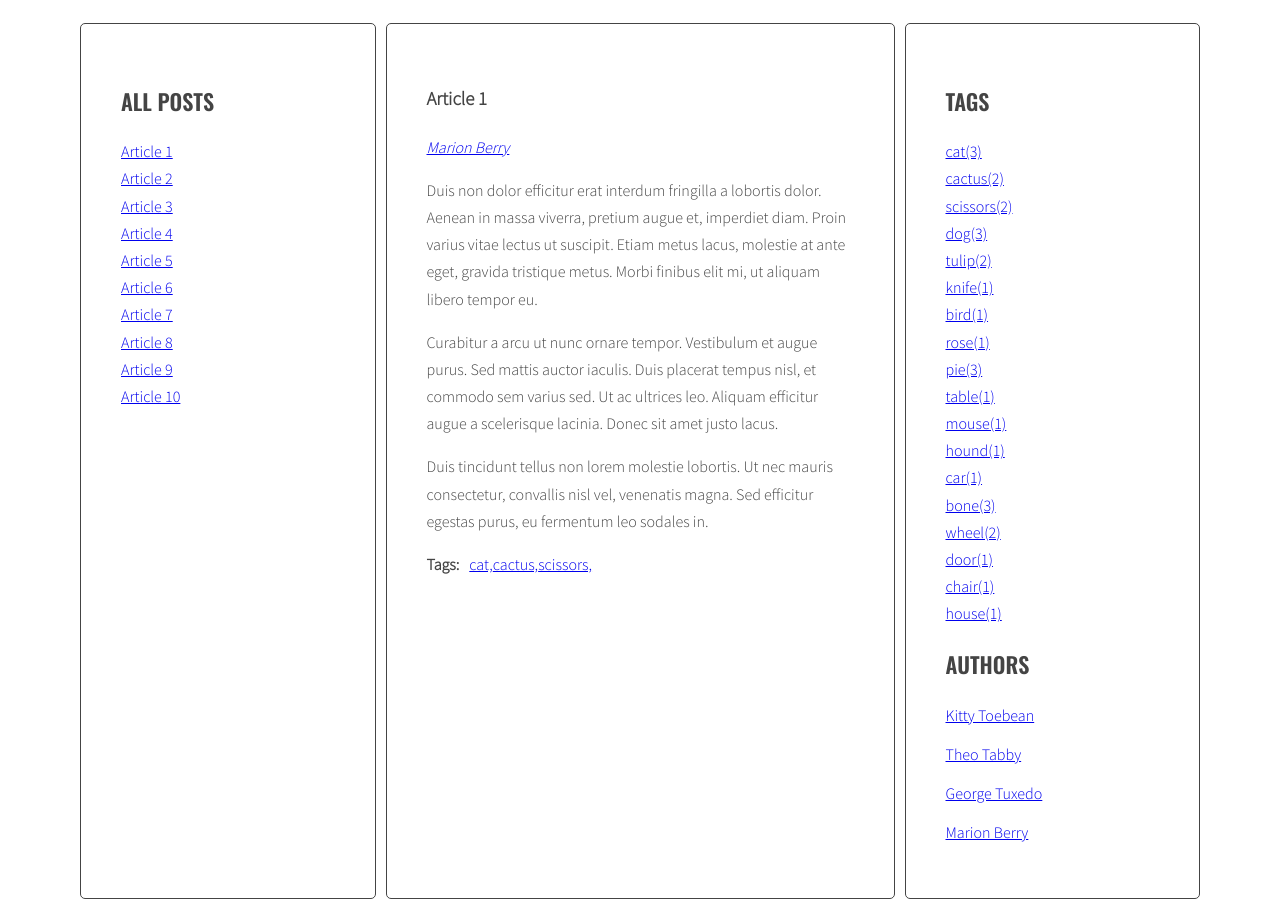
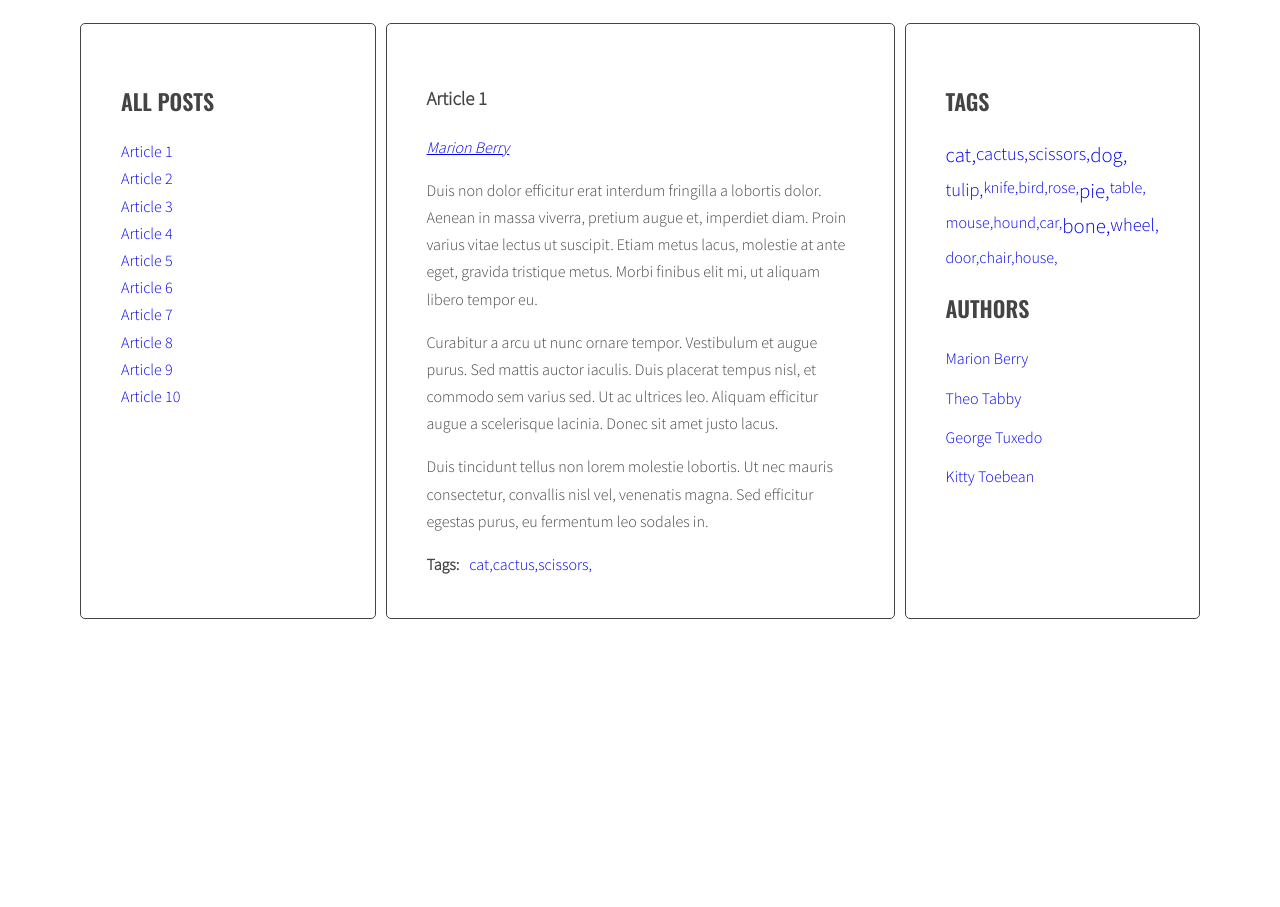
Before and after one commit to Artpienkowski/javascript-blog, a website: page index.html in a window 1280 px wide. Shown: the part 220-1127 px from the top of the page. After the commit the page ends 847 px from the top, so only its background shows below. Drawn offline with nearby package versions, Linux system fonts and the light colour scheme.

Commit message:
generate functional tags cloud, generate author list

```diff
--- a/index.html
+++ b/index.html
@@ -171,28 +171,7 @@
               <h2 class="section-title">Tags</h2>
               <ul class="list tags"></ul>
               <h2 class="section-title">Authors</h2>
-              <ul class="list authors">
-                <li>
-                  <a href="#">
-                    <span class="author-name">Kitty Toebean</span>
-                  </a>
-                </li>
-                <li>
-                  <a href="#">
-                    <span class="author-name">Theo Tabby</span>
-                  </a>
-                </li>
-                <li>
-                  <a href="#">
-                    <span class="author-name">George Tuxedo</span>
-                  </a>
-                </li>
-                <li>
-                  <a href="#">
-                    <span class="author-name">Marion Berry</span>
-                  </a>
-                </li>
-              </ul>
+              <ul class="list authors"></ul>
             </aside>
           </main>
         </div>
--- a/js/script.js
+++ b/js/script.js
@@ -43,7 +43,10 @@ const optArticleSelector = '.post',
   optTitleListSelector = '.titles',
   optArticleTagsSelector = '.post-tags .list',
   optArticleAuthorSelector = '.post-author',
-  optTagsListSelector = '.tags.list';
+  optCloudClassCount = 5,
+  optCloudClassPrefix = 'tag-size-',
+  optTagsListSelector = '.tags.list',
+  optAuthorsListSelector = '.authors.list';
 
 function generateTitleLinks(customSelector = ''){
 
@@ -93,19 +96,25 @@ function calculateTagsParams(tags){
       params.max = tags[tag];
     }
     else if(tags[tag] < params.min){
-      params.max = tags[tag];
+      params.min = tags[tag];
     }
   }
   return params;
 
 }
 
-
+function calculateTagClass (count , params){
+  const normalizedCount = count - params.min;
+  const normalizedMax = params.max - params.min;
+  const percentage = normalizedCount / normalizedMax;
+  const classNumber = Math.floor( percentage * (optCloudClassCount - 1) + 1);
+  return optCloudClassPrefix + classNumber
+}
 
 function generateTags(){
   /* [NEW] create a new variable allTags with an empty array */
   let allTags = {};
-  console.log(allTags);
+
 
   /* find all articles */
   const articles = document.querySelectorAll(optArticleSelector);
@@ -121,19 +130,19 @@ function generateTags(){
 
     /* get tags from data-tags attribute */
     const articleTags = article.getAttribute('data-tags');
-    console.log(articleTags);
+
 
     /* split tags into array */
     const articleTagsArray = articleTags.split(' ');
-    console.log(articleTagsArray);
+
 
     /* START LOOP: for each tag */
     for(let tag of articleTagsArray){
-      console.log(tag);
+
 
       /* generate HTML of the link */
       const linkHTML = '<li><a href="#tag-' + tag + '">' + tag + ',' + '</a></li>';
-      console.log(linkHTML);
+
 
       /* add generated code to html variable */
       html = html + linkHTML;
@@ -151,11 +160,11 @@ function generateTags(){
 
     /* END LOOP: for each tag */
     tagWrapper.innerHTML = html;
-    console.log(html);
+
 
     /* insert HTML of all the links into the tags wrapper */
     const links = document.querySelectorAll(optArticleTagsSelector);
-    console.log(links);
+
 
     /* END LOOP: for every article: */
   }
@@ -165,7 +174,7 @@ function generateTags(){
 
   /* [NEW] add html from allTags to tagList */
   //tagList.innerHTML = allTags.join(' ');
-  console.log(allTags);
+
 
   // create variable for all links HTML code
   const tagsParams = calculateTagsParams(allTags);
@@ -176,7 +185,9 @@ function generateTags(){
   for(let tag in allTags){
 
     // generate code of a link and add it to allTagsHTML
-    allTagsHTML += '<li><a href="#tag-' + tag + '">' + tag + '(' + allTags[tag] + ')' + '</a></li>';
+    const tagLinkHTML = '<li><a href="#tag-' + tag + '"' + ' ' + 'class="' + calculateTagClass(allTags[tag], tagsParams) + '">' + tag + ',' + '</a></li>'
+    console.log('tagLinkHTML:' , tagLinkHTML);
+    allTagsHTML += tagLinkHTML;
   }
 
   // add html from allTagsHTML to tagList
@@ -242,6 +253,7 @@ function addClickListenersToTags(){
 addClickListenersToTags();
 
 function generateAuthors() {
+  let allAuthors = {};
   const articles = document.querySelectorAll(optArticleSelector);
   for(let article of articles){
     const authorWrapper = article.querySelector(optArticleAuthorSelector);
@@ -249,13 +261,29 @@ function generateAuthors() {
     const articleAuthor = article.getAttribute('data-author');
     console.log(articleAuthor);
     const linkHTML = '<a href="' + articleAuthor + '">' + articleAuthor +  '</a>';
+
+    if(!allAuthors.hasOwnProperty(articleAuthor)) {
+      allAuthors[articleAuthor] = 1;
+    }
+    else {
+      allAuthors[articleAuthor] ++;
+    }
     html = html + linkHTML;
     authorWrapper.innerHTML = html;
     console.log(html);
     const links = document.querySelectorAll(optArticleAuthorSelector);
     console.log(links);
   }
+    const authorList = document.querySelector(optAuthorsListSelector);
+    let allAuthorsHTML = '';
+    for(let articleAuthor in allAuthors){
+      const authorLinkHTML = '<li><a href="' + articleAuthor + '">' + articleAuthor + '</a></li>'
+      console.log('authorLinkHTML:' , authorLinkHTML);
+      allAuthorsHTML += authorLinkHTML;
+    }
+    authorList.innerHTML = allAuthorsHTML;
 }
+
 
 generateAuthors();
 
--- a/sass/style.scss
+++ b/sass/style.scss
@@ -118,3 +118,25 @@ body {
     margin: 0 10px 0 0;
   }
 }
+
+ul.list.tags {
+  display: flex;
+  flex-wrap: wrap;
+}
+
+.list li .tag-size-1 {
+  font-size: 100%;
+}
+
+.list li .tag-size-3 {
+  font-size: 115%;
+}
+
+
+.list li .tag-size-5 {
+  font-size: 130%;
+}
+
+.list li a:link {
+  text-decoration: none;
+}
```
Also changed, not shown: css/style.css, 1 other file.
